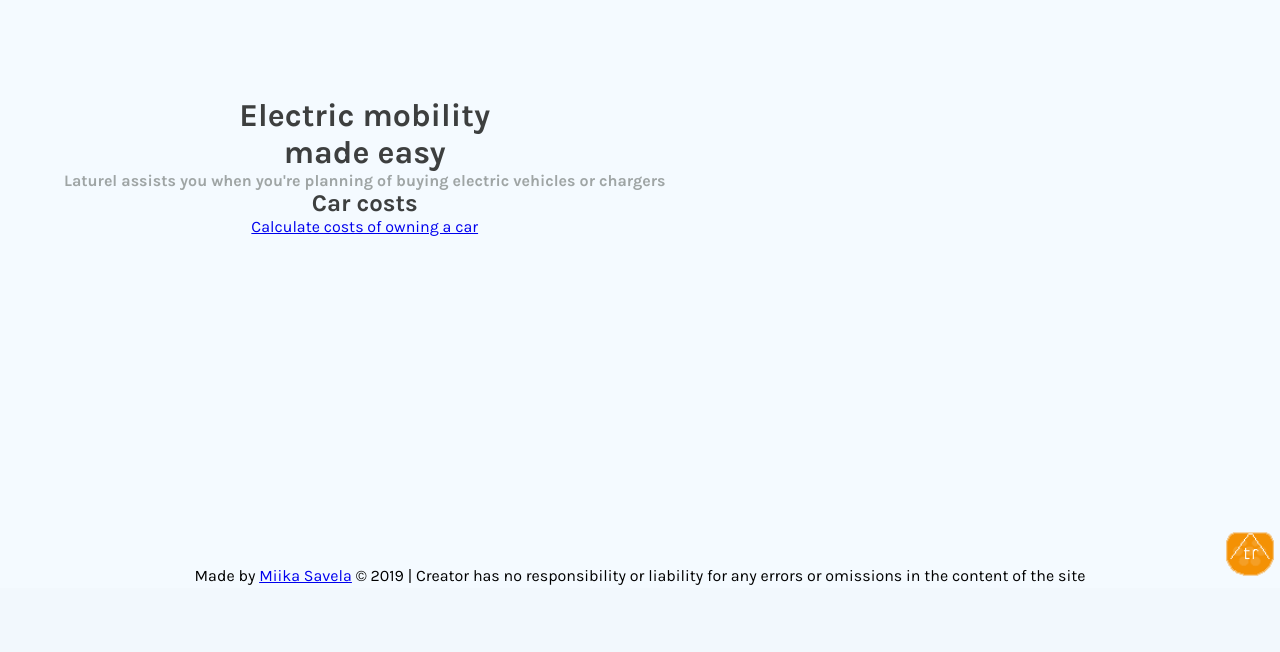
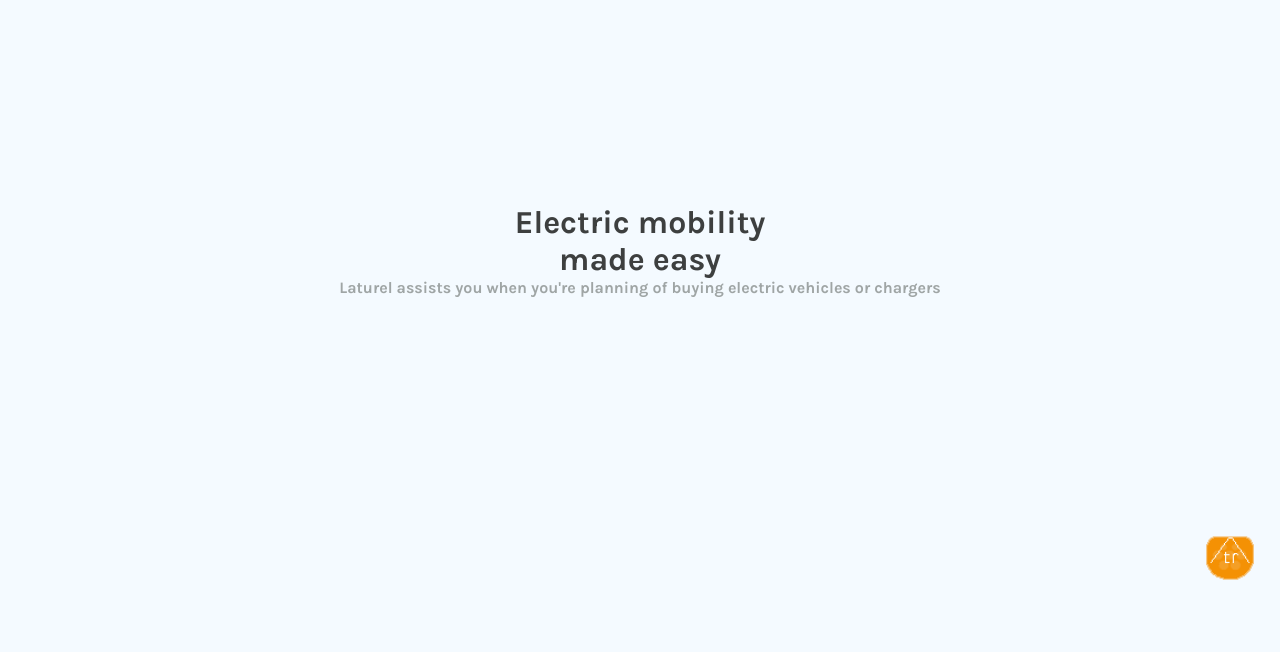
Before and after one commit to Zigelzi/laturel-web, a Flask app: page / in a window 1280 px wide. Shown: the part 212-864 px from the top of the page. Before the commit the page ends 797 px from the top, so only its background shows below. Run offline with Flask 2, Linux system fonts and the light colour scheme.

Commit message:
Changed the container-main placement and adjusted the positionin of the elements

```diff
--- a/laturel/static/css/styles2.css
+++ b/laturel/static/css/styles2.css
@@ -25,24 +25,16 @@
     height: 100%;
     font-family: 'Karla', sans-serif;
     background-color: #f4faff;
-    margin-bottom: 16px; /* For the footer height */
 }
 
 footer {
-    position: absolute;
-    left: 0;
-    bottom: 16px;
-    height: 16px;
+    height: 1.5rem;
     width: 100%;
     text-align: center;
     font-size: 0.64em;
 }
 
 /* TEMP */
-img {
-    height: 100px;
-}
-
 h1, h2, h3,
 h4, h5, h6 {
     margin: 0;
@@ -111,7 +103,7 @@
     width: 0%;
     color: transparent;
     background: #aaa;
-    height: 1px;
+    height: 3px;
 }
 
 .navbar ul li a:hover:after {
@@ -133,17 +125,14 @@
 }
 
 .main-container {
-    width: 90%;
-    height: 520px;
-    margin: 0 auto;
+    min-height: calc(100vh - 1.5rem - 50px); /* Full view height minus footer (1.5rem) and back to top button (50px) */
     position: relative;
-
 }
 
 .top-button {
-    position: absolute;
-    right: 5px;
-    bottom: 30px;
+    text-align: right;
+    padding-right: 20px;
+    height: 50px;
 }
 
 .top-button img {
@@ -155,10 +144,29 @@
     margin-top: 1em;
 }
 
+.content-main {
+    text-align: center;
+    margin: 0 auto;
+    padding: 1px 0; /* Preventing the container from collapsing */
+    width: 90%;
+
+}
+
 .content-text {
-    text-align: center;
-    position: absolute;
-    top: 40%;
+    margin-bottom: 50px;
+    height: 50vh;
+    margin-top: 30%;
+}
+
+.content-img {
+    background-image: url(../img/header_car.jpg)
+
+}
+
+.content-img img {
+    width: 100vw;
+    margin-left: -6%;
+
 }
 
 .tagline {
--- a/laturel/templates/index.html
+++ b/laturel/templates/index.html
@@ -4,15 +4,21 @@
 
 {% block content%}
 
-<div class="content content-text">
+<div class="content content-main">
+	<div class="content-text">
 		<h1>Electric mobility</h1>
 		<h1>made easy</h1>
 		<h4 class="tagline">Laturel assists you when you're planning of buying electric vehicles or chargers</h3>
+	</div>
+	<div class="content-img">
 		<h2>Car costs</h2>
 		<a href="{{ url_for('cars') }}" type="button" class="">Calculate costs of owning a car</a>
 	</div>
-<div class="content content-img">
-	<img src="{{ url_for('static', filename='img/header_car.jpg') }}" alt="Electric vehicle">
+	<div class="content">
+			<h2>Car costs</h2>
+			<a href="{{ url_for('cars') }}" type="button" class="">Calculate costs of owning a car</a>
+	</div>
 </div>
 
+
 {% endblock %}
--- a/laturel/templates/layout.html
+++ b/laturel/templates/layout.html
@@ -22,14 +22,13 @@
 
 	</head>
 	<body>
+		<div class="main-container" id="top">
 			<nav id="nav" class="navbar">
 					<a class="nav-img" href="{{ url_for('index') }}"><img id="logo" src="{{ url_for('static', filename='img/laturel_logo_m.png') }}"></a>
 				<ul class="">
 					<li class="{% if active=='cars'%}active-nav{% endif %}"><a class="nav-text" href="{{ url_for('cars') }}">Cars</a></li>
 				</ul>
 			</nav>
-
-		<div class="main-container" id="top">
 			{% block content %}
 			{% endblock %}
 		</div>
```
Lines whose indentation alone changed are shown as unchanged.
